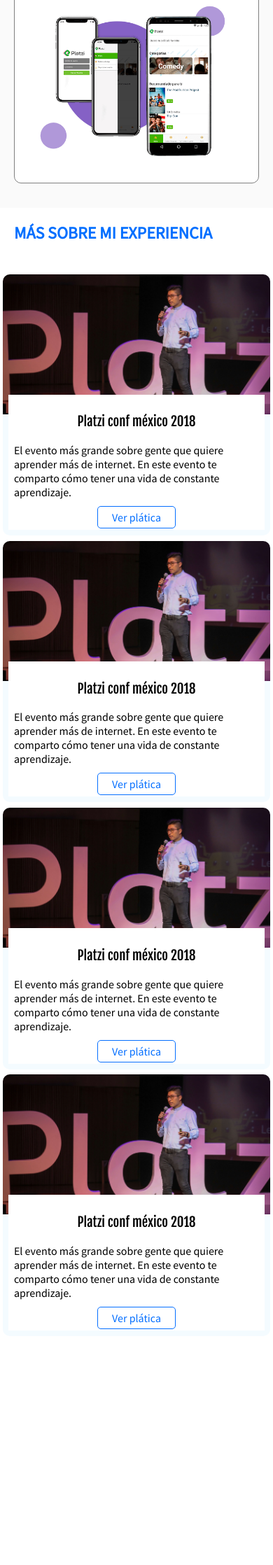
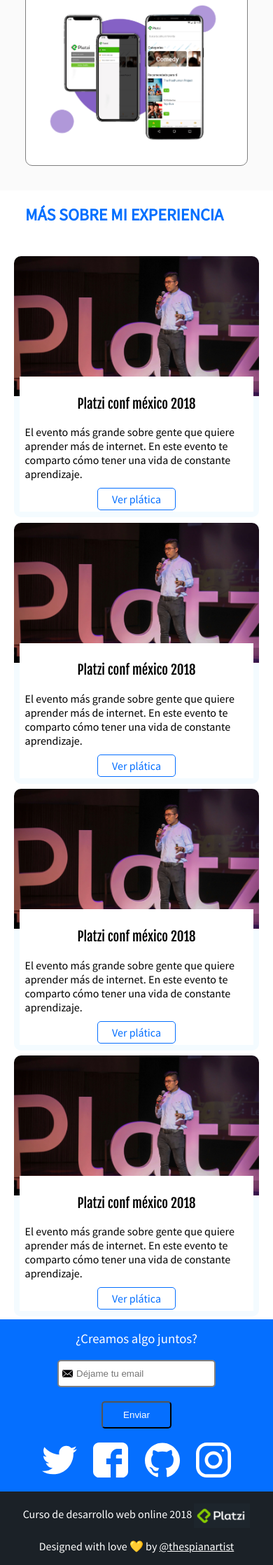
Before and after one commit to RALPwd/ralpwd.github.io, a PHP site: page /PlatziDesarrolloWeb/index.html in a window 390 px wide. Shown: the part 906-3142 px from the top of the page at 70% size. Before the commit the page ends 2805 px from the top, so only its background shows below. Run offline with PHP 8.4, Linux system fonts and the light colour scheme.

Commit message:
Clase 14: Ajustando contacto y footer

```diff
--- a/PlatziDesarrolloWeb/css/estilos.css
+++ b/PlatziDesarrolloWeb/css/estilos.css
@@ -287,7 +287,9 @@ figure {
 /* Desktop first se empieza desde el media-querie más grande */
 
 @media screen and (max-width: 1024px){
-
+  .container{
+    padding: 0 1em;
+  }
 }
 
 @media screen and (max-width: 767px) {
@@ -364,6 +366,27 @@ figure {
     margin: -2em .5em .5em .5em;
     padding: .5em;
   }
+
+  .contact {
+    height: auto;
+    padding: 1em 0;
+    display: block;
+    text-align: center;
+  }
+
+  .form-email button{
+    margin: 1.5em auto;
+  }
+
+  .form-email h3{
+    margin-top: 0;
+  }
+
+  .footer {
+    display: block;
+    text-align: center;
+    border: 1px solid transparent;
+  }
 }
 
 @media screen and (max-width: 320px){
--- a/PlatziDesarrolloWeb/index.html
+++ b/PlatziDesarrolloWeb/index.html
@@ -114,7 +114,7 @@
       </article>
     </div>
   </section>
-  <!-- <section id="contacto" class="contact">
+  <section id="contacto" class="contact">
     <div class="container">
       <form action="/suscripcion/" class="form-email">
         <h3>¿Creamos algo juntos?</h3>
@@ -128,16 +128,16 @@
         <a href="https://instagram.com/leonidasesteban" class="social-link instagram"></a>
       </div>
     </div>
-  </section> -->
-  <!-- <footer class="footer">
+  </section>
+  <footer class="footer">
     <div class="container">
       <div>
         <p>Curso de desarrollo web online 2018 <img src="images/platzi.png" width="80" alt="Platzi"></p>
       </div>
       <div>
-        <p>Designed with love <\3 by <a href="https://twitter.com/thespianartist">@thespianartist</a></p>
+        <p>Designed with love 💛 by <a href="https://twitter.com/thespianartist">@thespianartist</a></p>
       </div>
     </div>
-  </footer> -->
+  </footer>
 </body>
 </html>
```
